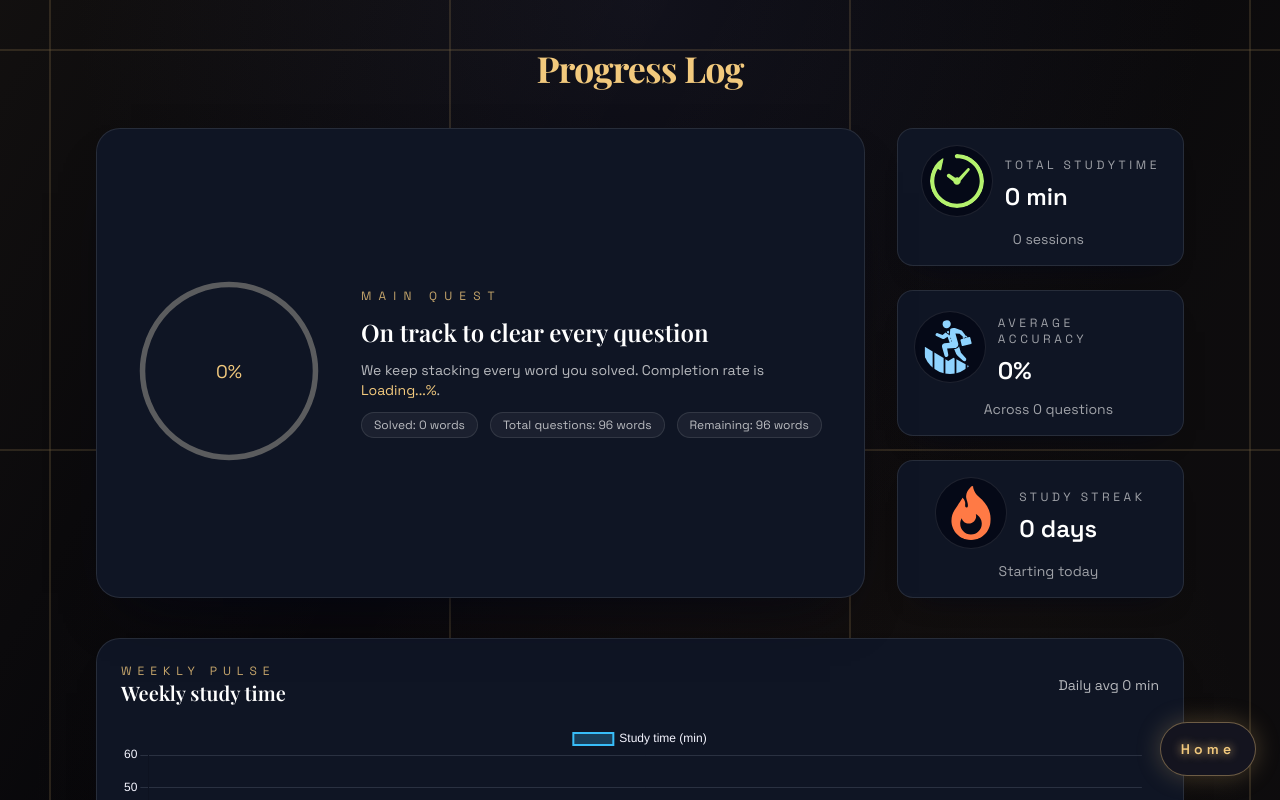
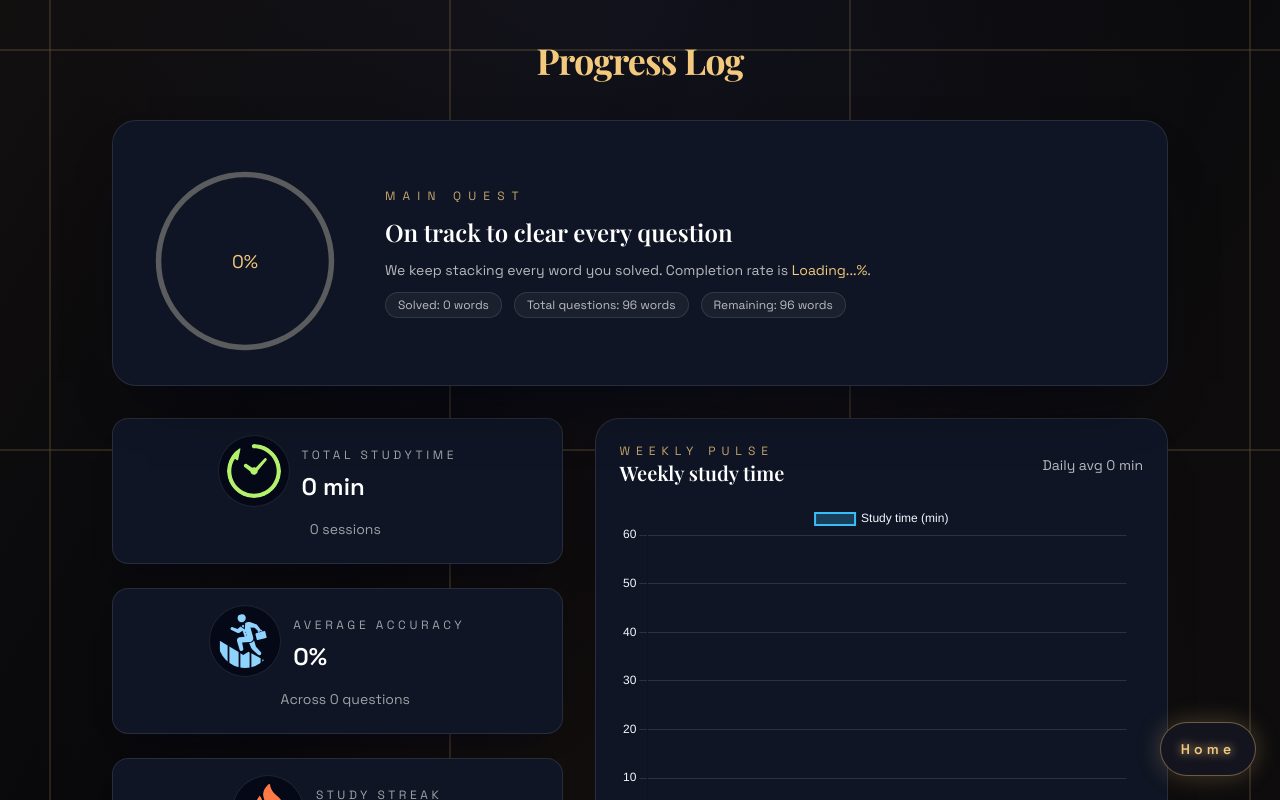
Before and after one commit to devryuya2007/kakotan-web, a React (Vite) app in the folder main/: page /results in a window 1280 px wide. Built offline with nearby package versions, Linux system fonts and the light colour scheme.

Commit message:
結果ページのレスポンシブ調整とRECENT LOG表示改善。

```diff
--- a/main/src/pages/results/ResultsPage.tsx
+++ b/main/src/pages/results/ResultsPage.tsx
@@ -409,8 +409,8 @@ export default function ResultsPage() {
   const navigate = useNavigate();
   return (
     <AppLayout>
-      <section className='w-full overflow-scroll text-white'>
-        <div className='mx-auto flex max-w-6xl flex-col gap-10 px-4 py-10 sm:px-8'>
+      <section className='w-full overflow-x-hidden text-white'>
+        <div className='mx-auto flex w-full max-w-6xl flex-col gap-10 px-4 py-8 sm:px-6 lg:px-12'>
           <header className='text-center'>
             <h1 className='mt-2 text-3xl font-bold tracking-tight text-[#f2c97d] sm:text-4xl'>
               Progress Log
@@ -419,9 +419,9 @@ export default function ResultsPage() {
               <QuickStartButton onClick={() => navigate('/')} label='Home' />
             </div>
           </header>
-          <div className='flex gap-8'>
-            <div className='w-400 flex gap-6 rounded-3xl border border-white/10 bg-[#0f1524] p-6 shadow-[0_30px_60px_-35px_rgba(3,5,20,0.9)] backdrop-blur lg:grid-cols-3'>
-              <div className='flex flex-col gap-6 lg:col-span-2 lg:flex-row lg:items-center'>
+          <div className='flex flex-col gap-8'>
+            <div className='rounded-3xl border border-white/10 bg-[#0f1524] p-6 shadow-[0_30px_60px_-35px_rgba(3,5,20,0.9)] backdrop-blur'>
+              <div className='flex flex-col gap-8 lg:flex-row lg:items-center'>
                 <div className='flex items-center justify-center'>
                   <div
                     className='flex rounded-full p-4'
@@ -533,7 +533,7 @@ export default function ResultsPage() {
                     </span>
                     .
                   </p>
-                  <div className='flex flex-wrap justify-center gap-3 text-xs text-white/70 lg:justify-start'>
+                  <div className='flex justify-center gap-2 text-xs text-white/70 sm:flex-wrap sm:gap-3 lg:justify-start'>
                     <span className='rounded-full border border-white/10 bg-white/5 px-3 py-1'>
                       Solved: {solvedWords.toLocaleString()} words
                     </span>
@@ -549,14 +549,14 @@ export default function ResultsPage() {
                 </div>
               </div>
             </div>
-            <div className='grid w-auto grid-cols-2 justify-center gap-6 md:grid-cols-2 xl:grid-cols-1'>
+            <div className='grid grid-cols-1 gap-8 lg:grid-cols-[1.1fr_1.4fr]'>
+              <div className='grid grid-cols-1 gap-6 sm:grid-cols-2 lg:grid-cols-1'>
                 {summaryCards.map(({icon, title, value, caption, fullSpan}) => (
                   <div
                     key={title}
-                  className={`justyfy-center rounded-2xl border border-white/10 bg-[#0f1524] p-4 shadow-[0_18px_30px_-24px_rgba(2,6,23,0.9)] transition hover:-translate-y-1 hover:border-[#f2c97d]/60 hover:bg-[#141b2d] ${fullSpan ? 'col-span-2 xl:col-span-1' : ''}`}
+                    className={`rounded-2xl border border-white/10 bg-[#0f1524] p-4 shadow-[0_18px_30px_-24px_rgba(2,6,23,0.9)] transition hover:-translate-y-1 hover:border-[#f2c97d]/60 hover:bg-[#141b2d] ${fullSpan ? 'sm:col-span-2 lg:col-span-1' : ''}`}
                   >
                     <div className='flex items-center justify-center gap-3'>
-                    {
                       <img
                         src={icon}
                         alt={`${title} icon`}
@@ -564,11 +564,6 @@ export default function ResultsPage() {
                         height={iconSize}
                         className='rounded-full border border-white/10 bg-[#050917] p-2'
                       />
-                      // )  (
-                      //   <div className="flex h-10 w-10 items-center justify-center rounded-full border border-[#f2c97d]/60 bg-[#1b1420] text-xs font-semibold text-[#f2c97d]">
-                      //     XP
-                      //   </div>
-                    }
                       <div>
                         <p className='py-2 text-xs uppercase tracking-[0.3em] text-white/60'>
                           {title}
@@ -584,8 +579,6 @@ export default function ResultsPage() {
                   </div>
                 ))}
               </div>
-          </div>
-
               <div className='rounded-3xl border border-white/10 bg-[#0f1524] p-6 shadow-[0_25px_40px_-30px_rgba(5,8,20,0.9)]'>
                 <div className='flex flex-col gap-1 sm:flex-row sm:items-center sm:justify-between'>
                   <div>
@@ -598,12 +591,14 @@ export default function ResultsPage() {
                     Daily avg {averageDailyMinutes} min
                   </p>
                 </div>
-            <div className='mt-4 h-64'>
+                <div className='mt-4 h-64 min-h-[18rem] sm:min-h-[20rem] lg:min-h-[22rem]'>
                   <Line data={lineChartData} options={lineChartOptions} />
                 </div>
                 <p className='mt-2 text-xs text-white/60'>
                   Plotting the latest 7-day trend from sessionHistory.
                 </p>
+              </div>
+            </div>
           </div>
 
           <div className='rounded-3xl border border-white/10 bg-[#0f1524] p-6 shadow-[0_25px_40px_-30px_rgba(5,8,20,0.9)]'>
@@ -618,19 +613,45 @@ export default function ResultsPage() {
                 Showing the latest {recentSessionLabels.length} entries
               </p>
             </div>
-            <ul className='mt-4 divide-y divide-white/10 text-sm'>
+            <div className='mt-4 flex snap-x snap-mandatory flex-col gap-4 overflow-auto pb-4 sm:hidden'>
+              {recentSessionLabels.length === 0 && (
+                <div className='min-w-[260px] snap-center rounded-2xl border border-white/10 bg-white/5 p-4 text-center text-white/60'>
+                  No study history yet.
+                </div>
+              )}
+              {recentSessionLabels.map((session) => (
+                <div
+                  key={`card-${session.key}`}
+                  className='min-w-[260px] snap-center rounded-2xl border border-white/10 bg-[#0b101d] p-4 text-white/90'
+                >
+                  <p className='text-xs uppercase tracking-[0.3em] text-white/50'>
+                    {session.sectionId}
+                  </p>
+                  <p className='mt-2 text-lg font-semibold text-white'>
+                    {session.label}
+                  </p>
+                  <p className='mt-4 text-sm text-[#f2c97d]'>
+                    {session.gainedXp} XP
+                  </p>
+                  <p className='text-sm text-white/70'>
+                    Accuracy {session.accuracyRate}%
+                  </p>
+                </div>
+              ))}
+            </div>
+            <ul className='mt-4 hidden divide-y divide-white/10 text-sm sm:block'>
               <li className='grid grid-cols-[1.4fr,1fr,0.8fr,0.8fr] gap-2 pb-3 text-xs uppercase tracking-[0.2em] text-white/50'>
                 <span>Date</span>
                 <span>Section</span>
                 <span>XP gained</span>
                 <span>Accuracy</span>
               </li>
-              {recentSessionLabels.length === 0 && (
+              {recentSessionLabels.length === 0 ? (
                 <li className='py-6 text-center text-white/60'>
                   No study history yet.
                 </li>
-              )}
-              {recentSessionLabels.map((session) => (
+              ) : (
+                recentSessionLabels.map((session) => (
                   <li
                     key={session.key}
                     className='grid grid-cols-[1.4fr,1.4fr,0.8fr,0.8fr] items-center gap-2 py-3 text-white/90'
@@ -638,7 +659,7 @@ export default function ResultsPage() {
                     <span className='font-semibold text-white'>
                       {session.label}
                     </span>
-                  <span className='justify-self-start rounded-full border border-white/10 bg-white/5 px-24 py-2 text-center text-xs uppercase tracking-wide text-white/70'>
+                    <span className='justify-self-start rounded-full border border-white/10 bg-white/5 px-6 py-2 text-center text-xs uppercase tracking-wide text-white/70'>
                       {session.sectionId}
                     </span>
                     <span className='font-semibold text-[#f2c97d]'>
@@ -646,7 +667,8 @@ export default function ResultsPage() {
                     </span>
                     <span>{session.accuracyRate}%</span>
                   </li>
-              ))}
+                ))
+              )}
             </ul>
           </div>
         </div>
```
Lines whose indentation alone changed are shown as unchanged.
